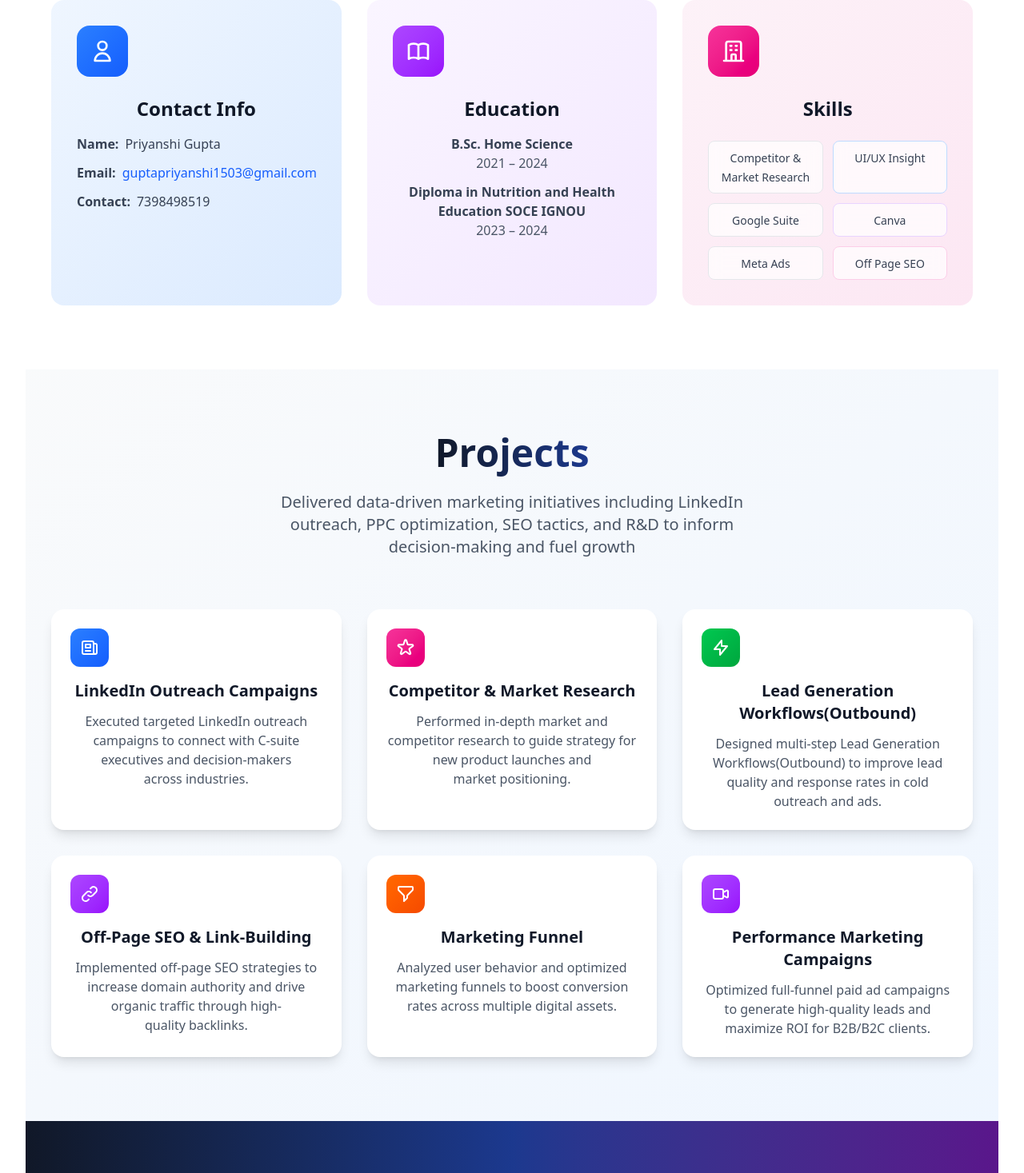
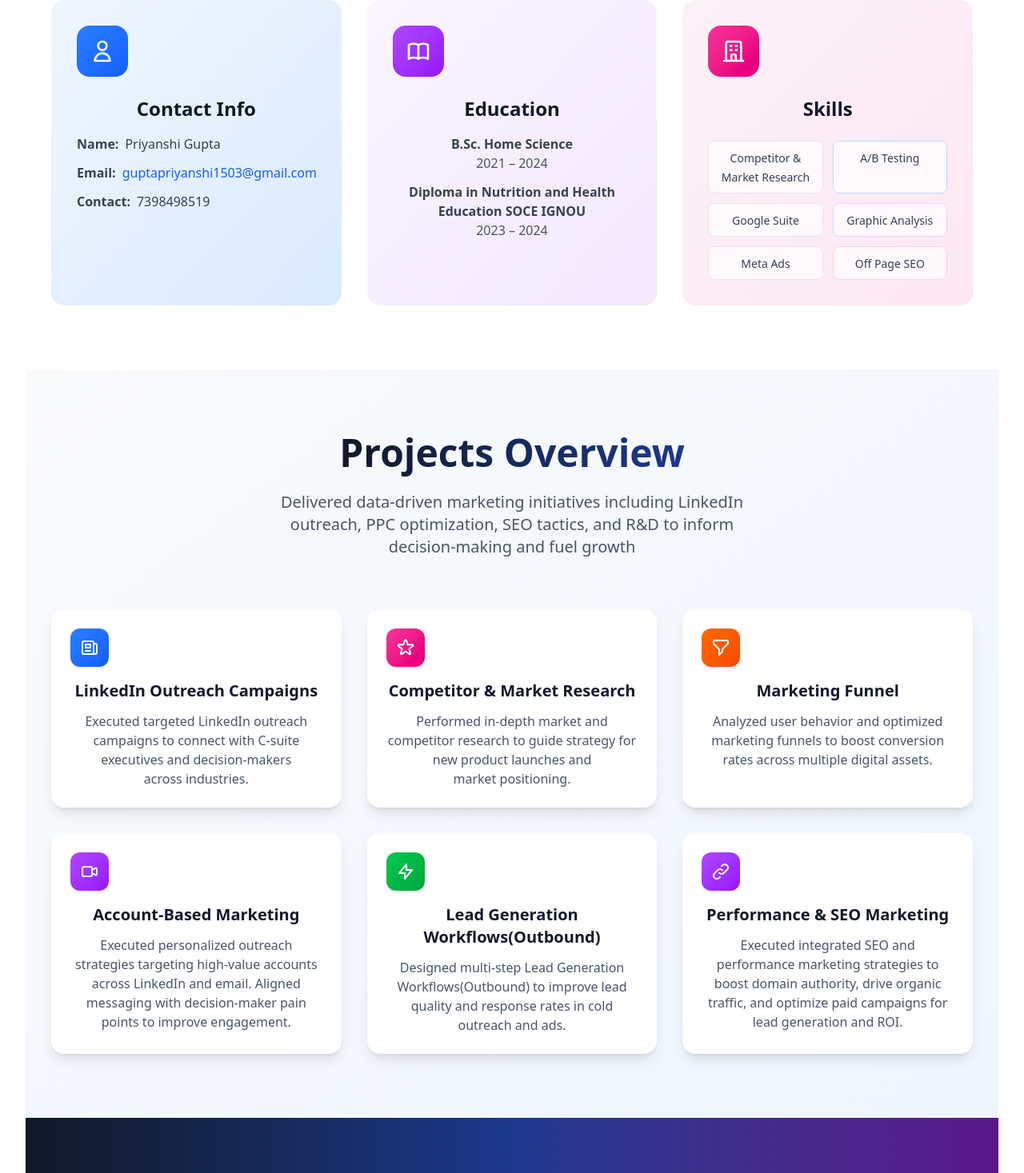
Before and after one commit to pratham1299/Portfolio, a React (Vite) app: page / in a window 1280 px wide. Shown: the part 2276-3743 px from the top of the page at 80% size. Built offline with nearby package versions, Linux system fonts and the light colour scheme.

Commit message:
fix css and add some options

```diff
--- a/src/components/Portfolio.jsx
+++ b/src/components/Portfolio.jsx
@@ -79,12 +79,6 @@ export default function Portfolio() {
           name: "Content Framework Template",
           url: "https://docs.google.com/spreadsheets/d/15KYfJgBCMdN6xasRhPgyoHKein0p2bFoxdwsr69dL04/edit?usp=sharing",
         },
-
-        {
-          name: "One pager -CRO Action Plan",
-          url: "https://docs.google.com/presentation/d/15qEWEcjXVkJdgqPsB7pnaEKyE07_TtFneWtgCCQZrrQ/edit?usp=sharing",
-        },
-
         {
           name: "Quora Marketing Plan for ABC company",
           url: "https://docs.google.com/document/d/19AolS9hnQ53GgA3vThboX324c84aIRJYx_5iKUoxo9Q/edit?usp=sharing",
@@ -122,18 +116,6 @@ export default function Portfolio() {
           url: "https://docs.google.com/document/d/1rDi2dh8VJ-r0fHJCAr-EdVEn4nLhV1dlVv7VP4_s0c4/edit?usp=sharing",
         },
         {
-          name: "Buyer's Persona",
-          url: buyerPersonaPdf,
-        },
-        {
-          name: "Countries Business Culture",
-          url: "https://docs.google.com/document/d/1LO46wPrM15zIE8WPpPWahJlUX3IxSdCL63RV_DS-Blw/edit?usp=sharing",
-        },
-        {
-          name: "Business Development: Outbound",
-          url: "https://docs.google.com/presentation/d/1CQ6AVHrZIubkZ45jEU6oORRB9IPjZ3jFF-Zo6JG9aZI/edit?usp=sharing",
-        },
-        {
           name: "Outbound Follow-Up Emails",
           url: "https://docs.google.com/document/d/14828VRfwj2wZmKO2U1wcGEK2htaNyzk-512sdXYnFzM/edit?usp=sharing",
         },
@@ -147,7 +129,38 @@ export default function Portfolio() {
         },
       ],
     },
-
+    "Account-Based Marketing": {
+      icon: "M15 10l4.553-2.276A1 1 0 0121 8.618v6.764a1 1 0 01-1.447.894L15 14M5 18h8a2 2 0 002-2V8a2 2 0 00-2-2H5a2 2 0 00-2 2v8a2 2 0 002 2z",
+      bgColor: "bg-indigo-100",
+      hoverBgColor: "group-hover:bg-indigo-200",
+      textColor: "text-indigo-600",
+      subcategories: [
+        {
+          name: "Buyer's Persona",
+          url: buyerPersonaPdf,
+        },
+        {
+          name: "Countries Business Culture",
+          url: "https://docs.google.com/document/d/1LO46wPrM15zIE8WPpPWahJlUX3IxSdCL63RV_DS-Blw/edit?usp=sharing",
+        },
+        {
+          name: "One pager-CRO Action Plan",
+          url: "https://docs.google.com/presentation/d/15qEWEcjXVkJdgqPsB7pnaEKyE07_TtFneWtgCCQZrrQ/edit?usp=sharing",
+        },
+        {
+          name: "Business Development: Outbound",
+          url: "https://docs.google.com/presentation/d/1CQ6AVHrZIubkZ45jEU6oORRB9IPjZ3jFF-Zo6JG9aZI/edit?usp=sharing",
+        },
+        {
+          name: "CRO Audit Template",
+          url: "https://docs.google.com/presentation/d/1NoY9NDFuqIiZzFX58FCVI8b7pxdmuxn9x6zlZwuAB0g/edit?usp=sharing",
+        },
+        {
+          name: "CRO Excel Template",
+          url: "https://docs.google.com/spreadsheets/d/1r90kfRsW_Vv0NXJO6KI6k_cmcvaHLqUSMwlUn12yL-U/edit?usp=sharing",
+        },
+      ],
+    },
     "Marketing Funnel": {
       icon: "M3 4a1 1 0 011-1h16a1 1 0 011 1v2.586a1 1 0 01-.293.707l-6.414 6.414a1 1 0 00-.293.707V17l-4 4v-6.586a1 1 0 00-.293-.707L3.293 7.293A1 1 0 013 6.586V4z",
       bgColor: "bg-orange-100",
@@ -160,27 +173,19 @@ export default function Portfolio() {
         },
       ],
     },
-    "SEO & Link Building": {
+    "Performance & SEO Marketing": {
       icon: "M13.828 10.172a4 4 0 00-5.656 0l-4 4a4 4 0 105.656 5.656l1.102-1.101m-.758-4.899a4 4 0 005.656 0l4-4a4 4 0 00-5.656-5.656l-1.1 1.1",
       bgColor: "bg-purple-100",
       hoverBgColor: "group-hover:bg-purple-200",
       textColor: "text-purple-600",
       subcategories: [
         {
+          name: "Performance Marketing Expertise",
+          url: "https://docs.google.com/document/d/1wi96QhPeDqUaFyPcJKykgqpcdkN2ZCoqTaUdiEaEHTg/edit?usp=sharing",
+        },
+        {
           name: "SEO & Backlinking Experience",
           url: "https://docs.google.com/document/d/1vT2A9rd-EHZnau1ZUeMpWQyiSxdk0AdzNQuDq7y58CE/edit?usp=sharing",
-        },
-      ],
-    },
-    "Performance Marketing": {
-      icon: "M15 10l4.553-2.276A1 1 0 0121 8.618v6.764a1 1 0 01-1.447.894L15 14M5 18h8a2 2 0 002-2V8a2 2 0 00-2-2H5a2 2 0 00-2 2v8a2 2 0 002 2z",
-      bgColor: "bg-indigo-100",
-      hoverBgColor: "group-hover:bg-indigo-200",
-      textColor: "text-indigo-600",
-      subcategories: [
-        {
-          name: "Performance Marketing Expertise",
-          url: "https://docs.google.com/document/d/1wi96QhPeDqUaFyPcJKykgqpcdkN2ZCoqTaUdiEaEHTg/edit?usp=sharing",
         },
       ],
     },
@@ -318,11 +323,13 @@ export default function Portfolio() {
                                       setIsServicesOpen(false);
                                       setActiveSubmenu(null);
                                     }}
-                                    className="flex items-center justify-between px-4 py-2 text-sm text-gray-600 hover:text-blue-600 hover:bg-blue-50 rounded-lg transition-all duration-200 group"
+                                    className="flex items-center px-4 py-2 text-sm text-gray-600 hover:text-blue-600 hover:bg-blue-50 rounded-lg transition-all duration-200 group text-left"
                                   >
-                                    <span>{subcategory.name}</span>
+                                    <span className="flex-1 text-left leading-relaxed">
+                                      {subcategory.name}
+                                    </span>
                                     <svg
-                                      className="w-3 h-3 opacity-0 group-hover:opacity-100 transition-opacity duration-200"
+                                      className="w-3 h-3 opacity-0 group-hover:opacity-100 transition-opacity duration-200 ml-2 flex-shrink-0"
                                       fill="none"
                                       stroke="currentColor"
                                       viewBox="0 0 24 24"
@@ -395,15 +402,15 @@ export default function Portfolio() {
 
         {/* Enhanced Mobile Menu */}
         {isMobileMenuOpen && (
-          <div className="lg:hidden bg-white/95 backdrop-blur-md border-t border-gray-100 animate-in slide-in-from-top-4 duration-300 shadow-xl max-h-screen overflow-y-auto">
-            <div className="container mx-auto px-2 sm:px-6 py-4 sm:py-6 space-y-3 sm:space-y-4 max-w-xs sm:max-w-none">
+          <div className="lg:hidden bg-white/95 backdrop-blur-md border-t border-gray-100 animate-in slide-in-from-top-4 duration-300 shadow-xl max-h-[80vh] overflow-y-auto overscroll-contain">
+            <div className="container mx-auto px-2 sm:px-6 py-4 sm:py-6 space-y-3 sm:space-y-4 max-w-xs sm:max-w-none min-h-0">
               <a
                 href="#home"
-                className="flex items-center py-2 sm:py-3 px-2 sm:px-4 hover:bg-gradient-to-r hover:from-blue-50 hover:to-purple-50 hover:text-blue-600 transition-all duration-200 rounded-xl font-semibold text-sm sm:text-base"
+                className="flex items-center py-3 px-4 hover:bg-gradient-to-r hover:from-blue-50 hover:to-purple-50 hover:text-blue-600 transition-all duration-200 rounded-xl font-semibold text-base"
                 onClick={() => setIsMobileMenuOpen(false)}
               >
                 <svg
-                  className="w-4 h-4 sm:w-5 sm:h-5 mr-2 sm:mr-3"
+                  className="w-5 h-5 mr-3"
                   fill="none"
                   stroke="currentColor"
                   viewBox="0 0 24 24"
@@ -425,7 +432,7 @@ export default function Portfolio() {
                     setMobileWorksOpen(!mobileWorksOpen);
                     setMobileActiveSubmenu(null);
                   }}
-                  className="w-full flex items-center justify-between py-3 px-4 hover:bg-gradient-to-r hover:from-blue-50 hover:to-purple-50 hover:text-blue-600 transition-all duration-200 rounded-xl font-semibold"
+                  className="w-full flex items-center justify-between py-3 px-4 hover:bg-gradient-to-r hover:from-blue-50 hover:to-purple-50 hover:text-blue-600 transition-all duration-200 rounded-xl font-semibold text-base"
                 >
                   <div className="flex items-center">
                     <svg
@@ -461,7 +468,7 @@ export default function Portfolio() {
                 </button>
 
                 {mobileWorksOpen && (
-                  <div className="ml-2 space-y-2 animate-in slide-in-from-top-2 duration-300">
+                  <div className="ml-2 space-y-2 animate-in slide-in-from-top-2 duration-300 max-h-[60vh] overflow-y-auto">
                     {Object.entries(workCategories).map(([category, data]) => (
                       <div key={category} className="space-y-1">
                         <button
@@ -512,7 +519,7 @@ export default function Portfolio() {
                         </button>
 
                         {mobileActiveSubmenu === category && (
-                          <div className="ml-3 space-y-1 animate-in slide-in-from-left-2 duration-300">
+                          <div className="ml-3 space-y-1 animate-in slide-in-from-left-2 duration-300 max-h-[40vh] overflow-y-auto">
                             {data.subcategories.map((subcategory) => (
                               <a
                                 key={subcategory.name}
@@ -524,11 +531,13 @@ export default function Portfolio() {
                                   setMobileWorksOpen(false);
                                   setMobileActiveSubmenu(null);
                                 }}
-                                className="flex items-center justify-between py-2 px-3 text-xs text-gray-600 hover:text-blue-600 hover:bg-blue-50 rounded-md transition-all duration-200"
+                                className="flex items-center py-2 px-3 text-xs text-gray-600 hover:text-blue-600 hover:bg-blue-50 rounded-md transition-all duration-200 text-left"
                               >
-                                <span>{subcategory.name}</span>
+                                <span className="flex-1 text-left leading-relaxed">
+                                  {subcategory.name}
+                                </span>
                                 <svg
-                                  className="w-2 h-2 opacity-60"
+                                  className="w-2 h-2 opacity-60 ml-2 flex-shrink-0"
                                   fill="none"
                                   stroke="currentColor"
                                   viewBox="0 0 24 24"
@@ -551,7 +560,7 @@ export default function Portfolio() {
               </div>
               <a
                 href="#contact"
-                className="flex items-center py-3 px-4 hover:bg-gradient-to-r hover:from-blue-50 hover:to-purple-50 hover:text-blue-600 transition-all duration-200 rounded-xl font-semibold"
+                className="flex items-center py-3 px-4 hover:bg-gradient-to-r hover:from-blue-50 hover:to-purple-50 hover:text-blue-600 transition-all duration-200 rounded-xl font-semibold text-base"
                 onClick={() => setIsMobileMenuOpen(false)}
               >
                 <svg
@@ -914,7 +923,7 @@ export default function Portfolio() {
               </div>
               <p className="text-xl md:text-2xl font-light">Hands-On Tools</p>
               <p className="text-blue-100 mt-2">
-                Meta, Google, Apollo.io, LinkedIn Sales Navigator, GA4  etc
+                Meta, Google, Apollo.io, LinkedIn Sales Navigator, GA4, etc
               </p>
             </div>
 
@@ -1052,7 +1061,7 @@ export default function Portfolio() {
                 </div>
                 <div className="bg-white/70 backdrop-blur-sm px-3 py-2 rounded-lg border border-blue-200 text-center">
                   <span className="text-gray-700 font-medium text-sm">
-                    UI/UX Insight
+                    A/B Testing
                   </span>
                 </div>
                 <div className="bg-white/70 backdrop-blur-sm px-3 py-2 rounded-lg border border-gray-200 text-center">
@@ -1062,7 +1071,7 @@ export default function Portfolio() {
                 </div>
                 <div className="bg-white/70 backdrop-blur-sm px-3 py-2 rounded-lg border border-purple-200 text-center">
                   <span className="text-gray-700 font-medium text-sm">
-                    Canva
+                    Graphic Analysis
                   </span>
                 </div>
                 <div className="bg-white/70 backdrop-blur-sm px-3 py-2 rounded-lg border border-gray-200 text-center">
@@ -1090,7 +1099,7 @@ export default function Portfolio() {
           <div className="text-center mb-12 sm:mb-16">
             <h2 className="text-2xl sm:text-3xl md:text-4xl lg:text-5xl font-bold mb-4 sm:mb-6 text-gray-900">
               <span className="bg-gradient-to-r from-gray-900 to-blue-900 bg-clip-text text-transparent">
-                Projects
+                Projects Overview
               </span>
             </h2>
             <p className="text-base sm:text-lg lg:text-xl text-gray-600 max-w-2xl mx-auto px-4">
@@ -1152,6 +1161,57 @@ export default function Portfolio() {
             </div>
 
             <div className="group bg-white p-6 rounded-2xl shadow-lg hover:shadow-xl transition-all duration-300 transform hover:-translate-y-1">
+              <div className="w-12 h-12 bg-gradient-to-br from-orange-500 to-orange-600 rounded-xl flex items-center justify-center mb-4 group-hover:scale-110 transition-transform duration-300">
+                <svg
+                  className="w-6 h-6 text-white"
+                  fill="none"
+                  stroke="currentColor"
+                  viewBox="0 0 24 24"
+                >
+                  <path
+                    strokeLinecap="round"
+                    strokeLinejoin="round"
+                    strokeWidth={2}
+                    d="M3 4a1 1 0 011-1h16a1 1 0 011 1v2.586a1 1 0 01-.293.707l-6.414 6.414a1 1 0 00-.293.707V17l-4 4v-6.586a1 1 0 00-.293-.707L3.293 7.293A1 1 0 013 6.586V4z"
+                  />
+                </svg>
+              </div>
+              <h4 className="text-xl font-bold mb-3 text-gray-900">
+                Marketing Funnel
+              </h4>
+              <p className="text-gray-600">
+                Analyzed user behavior and optimized marketing funnels to boost
+                conversion rates across multiple digital assets.
+              </p>
+            </div>
+
+            <div className="group bg-white p-6 rounded-2xl shadow-lg hover:shadow-xl transition-all duration-300 transform hover:-translate-y-1">
+              <div className="w-12 h-12 bg-gradient-to-br from-purple-500 to-purple-600 rounded-xl flex items-center justify-center mb-4 group-hover:scale-110 transition-transform duration-300">
+                <svg
+                  className="w-6 h-6 text-white"
+                  fill="none"
+                  stroke="currentColor"
+                  viewBox="0 0 24 24"
+                >
+                  <path
+                    strokeLinecap="round"
+                    strokeLinejoin="round"
+                    strokeWidth={2}
+                    d="M15 10l4.553-2.276A1 1 0 0121 8.618v6.764a1 1 0 01-1.447.894L15 14M5 18h8a2 2 0 002-2V8a2 2 0 00-2-2H5a2 2 0 00-2 2v8a2 2 0 002 2z"
+                  />
+                </svg>
+              </div>
+              <h4 className="text-xl font-bold mb-3 text-gray-900">
+                Account-Based Marketing
+              </h4>
+              <p className="text-gray-600">
+                Executed personalized outreach strategies targeting high-value
+                accounts across LinkedIn and email. Aligned messaging with
+                decision-maker pain points to improve engagement.
+              </p>
+            </div>
+
+            <div className="group bg-white p-6 rounded-2xl shadow-lg hover:shadow-xl transition-all duration-300 transform hover:-translate-y-1">
               <div className="w-12 h-12 bg-gradient-to-br from-green-500 to-green-600 rounded-xl flex items-center justify-center mb-4 group-hover:scale-110 transition-transform duration-300">
                 <svg
                   className="w-6 h-6 text-white"
@@ -1194,61 +1254,12 @@ export default function Portfolio() {
                 </svg>
               </div>
               <h4 className="text-xl font-bold mb-3 text-gray-900">
-                Off-Page SEO & Link-Building
+                Performance & SEO Marketing
               </h4>
               <p className="text-gray-600">
-                Implemented off-page SEO strategies to increase domain authority
-                and drive organic traffic through high-quality backlinks.
-              </p>
-            </div>
-
-            <div className="group bg-white p-6 rounded-2xl shadow-lg hover:shadow-xl transition-all duration-300 transform hover:-translate-y-1">
-              <div className="w-12 h-12 bg-gradient-to-br from-orange-500 to-orange-600 rounded-xl flex items-center justify-center mb-4 group-hover:scale-110 transition-transform duration-300">
-                <svg
-                  className="w-6 h-6 text-white"
-                  fill="none"
-                  stroke="currentColor"
-                  viewBox="0 0 24 24"
-                >
-                  <path
-                    strokeLinecap="round"
-                    strokeLinejoin="round"
-                    strokeWidth={2}
-                    d="M3 4a1 1 0 011-1h16a1 1 0 011 1v2.586a1 1 0 01-.293.707l-6.414 6.414a1 1 0 00-.293.707V17l-4 4v-6.586a1 1 0 00-.293-.707L3.293 7.293A1 1 0 013 6.586V4z"
-                  />
-                </svg>
-              </div>
-              <h4 className="text-xl font-bold mb-3 text-gray-900">
-                Marketing Funnel
-              </h4>
-              <p className="text-gray-600">
-                Analyzed user behavior and optimized marketing funnels to boost
-                conversion rates across multiple digital assets.
-              </p>
-            </div>
-
-            <div className="group bg-white p-6 rounded-2xl shadow-lg hover:shadow-xl transition-all duration-300 transform hover:-translate-y-1">
-              <div className="w-12 h-12 bg-gradient-to-br from-purple-500 to-purple-600 rounded-xl flex items-center justify-center mb-4 group-hover:scale-110 transition-transform duration-300">
-                <svg
-                  className="w-6 h-6 text-white"
-                  fill="none"
-                  stroke="currentColor"
-                  viewBox="0 0 24 24"
-                >
-                  <path
-                    strokeLinecap="round"
-                    strokeLinejoin="round"
-                    strokeWidth={2}
-                    d="M15 10l4.553-2.276A1 1 0 0121 8.618v6.764a1 1 0 01-1.447.894L15 14M5 18h8a2 2 0 002-2V8a2 2 0 00-2-2H5a2 2 0 00-2 2v8a2 2 0 002 2z"
-                  />
-                </svg>
-              </div>
-              <h4 className="text-xl font-bold mb-3 text-gray-900">
-                Performance Marketing Campaigns
-              </h4>
-              <p className="text-gray-600">
-                Optimized full-funnel paid ad campaigns to generate high-quality
-                leads and maximize ROI for B2B/B2C clients.
+                Executed integrated SEO and performance marketing strategies to
+                boost domain authority, drive organic traffic, and optimize paid
+                campaigns for lead generation and ROI.
               </p>
             </div>
           </div>
@@ -1269,7 +1280,7 @@ export default function Portfolio() {
                 Smart with research, sharp with outreach, and built for impact.
                 Let's bring your brand's voice to life.
               </p>
-              <div className="flex space-x-4 justify-center gap-10">
+              <div className="flex space-x-4 justify-center gap-6 sm:gap-10">
                 {/* <a
                   href="#"
                   className="w-10 h-10 bg-blue-600 hover:bg-blue-700 rounded-full flex items-center justify-center transition-colors"
```
